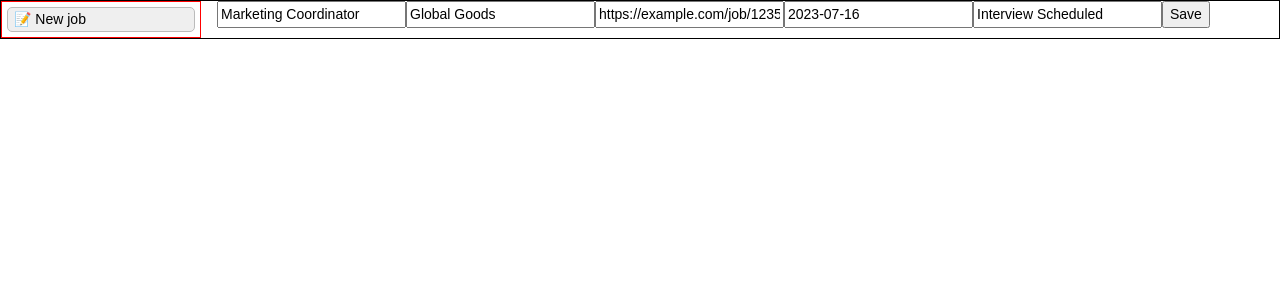
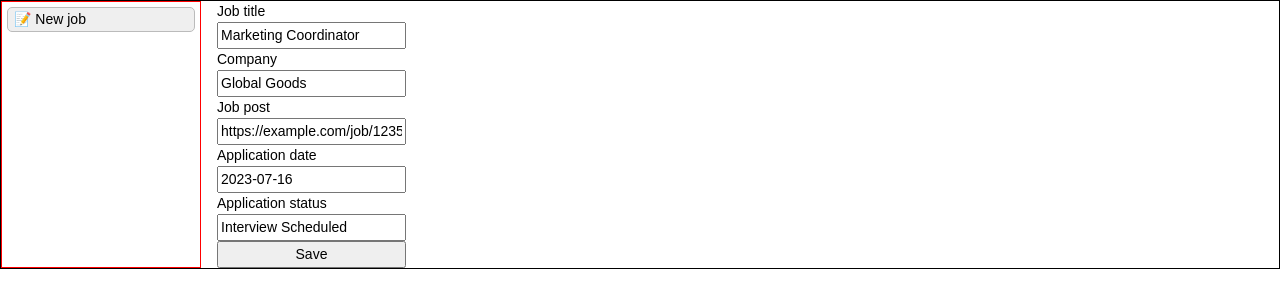
Before and after one commit to jpnws/goodjob, a React (Vite) app: page /jobs/1e2e37f3-86fd-415c-b48c-f7e45e2894ce in a window 1280 px wide. Shown: the top 308 px of the page. Built offline with nearby package versions, Linux system fonts and the light colour scheme.

Commit message:
Make some progress for updating job item feature.

```diff
--- a/src/App.jsx
+++ b/src/App.jsx
@@ -1,6 +1,6 @@
 import { useState } from 'react';
 
-import { BrowserRouter, Routes, Route } from 'react-router-dom';
+import { BrowserRouter, Routes, Route, useParams } from 'react-router-dom';
 
 import Dashboard from './Dashboard/Dashboard';
 import NewJob from './NewJob/NewJob';
@@ -26,8 +26,17 @@ export default function App() {
     setJobApplications(updatedJobApplications);
   };
 
-  const handleJobUpdateButtonClick = (e) => {
-    console.log(e.target.value);
+  const handleJobUpdateButtonClick = (updatedJobItem) => {
+    const jobApplicationIndex = jobApplications.findIndex((jobApplication) => {
+      return jobApplication.id === updatedJobItem.id;
+    });
+    const tempJobs = jobApplications.slice();
+    const updatedJobApplications = tempJobs.splice(
+      jobApplicationIndex,
+      1,
+      updatedJobItem
+    );
+    setJobApplications(updatedJobApplications);
   };
 
   return (
@@ -54,7 +63,14 @@ export default function App() {
           />
           <Route
             path="jobs/:jobId"
-            element={<JobItem onJobUpdate={handleJobUpdateButtonClick} />}
+            element={
+              <JobItem
+                onJobUpdate={handleJobUpdateButtonClick}
+                jobItem={jobApplications.find(
+                  (job) => job.id === useParams().jobId
+                )}
+              />
+            }
           />
         </Route>
       </Routes>
--- a/src/JobItem/JobItem.jsx
+++ b/src/JobItem/JobItem.jsx
@@ -1,41 +1,84 @@
 import PropTypes from 'prop-types';
 import { useParams } from 'react-router-dom';
+import { useEffect, useState } from 'react';
+import { jobs } from '../jobs';
 
-import { jobs } from '../jobs';
+import styles from './JobItem.module.css';
 
 export default function JobItem({ onJobUpdate }) {
   const { jobId } = useParams();
-
-  const job = jobs.find((item) => {
-    return item.id === jobId;
+  const [jobItem, setJobItem] = useState({
+    id: '',
+    jobTitle: '',
+    company: '',
+    jobPost: '',
+    applicationDate: '',
+    applicationStatus: '',
   });
 
+  useEffect(() => {
+    const job = jobs.find((item) => item.id === jobId);
+    if (job) {
+      setJobItem(job);
+    }
+  }, [jobId]);
+
+  const handleInputChange = (e) => {
+    const { name, value } = e.target;
+    setJobItem((prevState) => ({
+      ...prevState,
+      [name]: value,
+    }));
+  };
+
+  const handleSubmit = (e) => {
+    e.preventDefault();
+    onJobUpdate(jobItem);
+  };
+
   return (
-    <form onSubmit={onJobUpdate}>
+    <form
+      onSubmit={handleSubmit}
+      className={styles.form}
+    >
+      <input
+        type="hidden"
+        value={jobItem.id}
+      />
+      <label htmlFor="jobTitle">Job title</label>
       <input
         type="text"
         name="jobTitle"
-        value={job.jobTitle}
+        value={jobItem.jobTitle}
+        onChange={handleInputChange}
       />
+      <label htmlFor="company">Company</label>
       <input
         type="text"
         name="company"
-        value={job.company}
+        value={jobItem.company}
+        onChange={handleInputChange}
       />
+      <label htmlFor="jobPost">Job post</label>
       <input
         type="text"
         name="jobPost"
-        value={job.jobPost}
+        value={jobItem.jobPost}
+        onChange={handleInputChange}
       />
+      <label htmlFor="applicationDate">Application date</label>
       <input
         type="text"
         name="applicationDate"
-        value={job.applicationDate}
+        value={jobItem.applicationDate}
+        onChange={handleInputChange}
       />
+      <label htmlFor="applicationStatus">Application status</label>
       <input
         type="text"
         name="applicationStatus"
-        value={job.applicationStatus}
+        value={jobItem.applicationStatus}
+        onChange={handleInputChange}
       />
       <button type="submit">Save</button>
     </form>
@@ -43,6 +86,5 @@ export default function JobItem({ onJobUpdate }) {
 }
 
 JobItem.propTypes = {
-  job: PropTypes.object,
-  onJobUpdate: PropTypes.func,
+  onJobUpdate: PropTypes.func.isRequired,
 };
--- a/src/JobItem/JobItem.module.css
+++ b/src/JobItem/JobItem.module.css
@@ -0,0 +1,4 @@
+.form {
+  display: flex;
+  flex-direction: column;
+}
```
